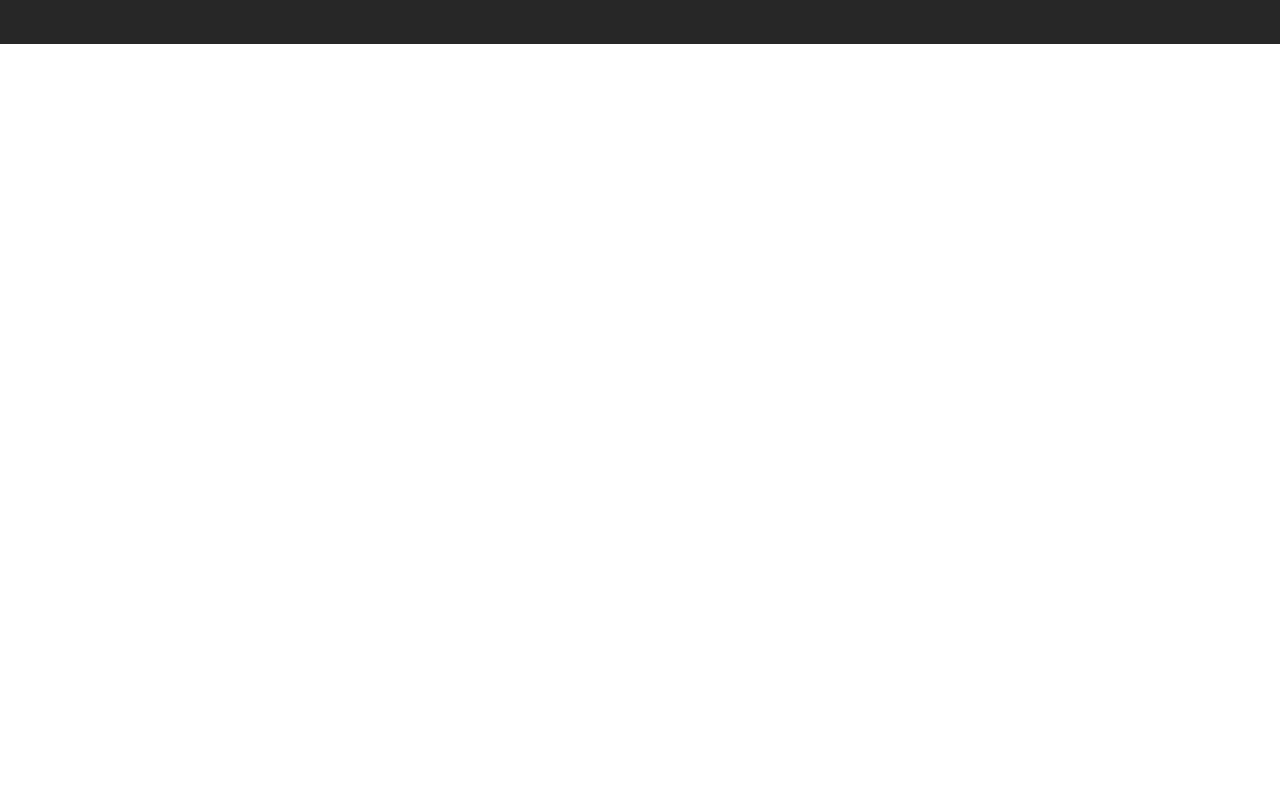
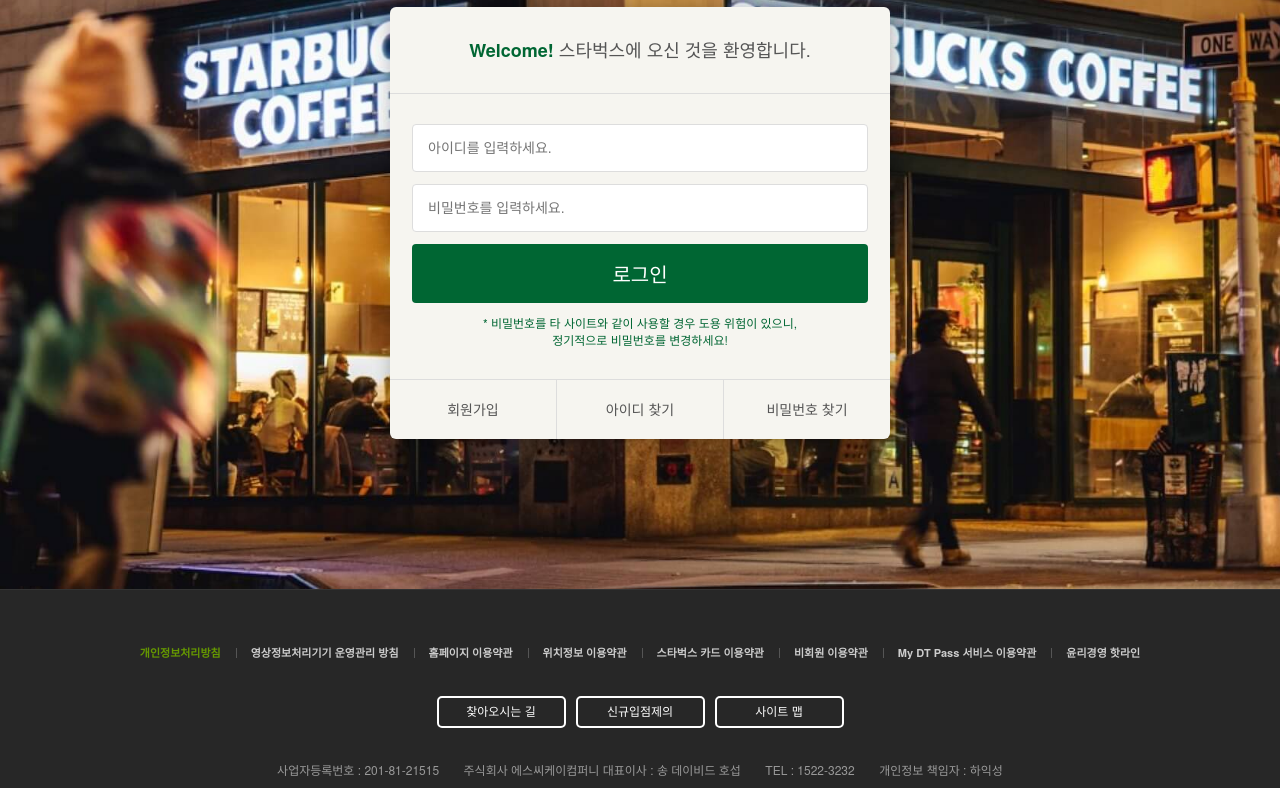
Before and after one commit to uuuuooii/starbucks, a plain HTML site: page signin/index.html in a window 1280 px wide. Shown: the part 279-1067 px from the top of the page. Before the commit the page ends 800 px from the top, so only its background shows below. Drawn offline with nearby package versions, Linux system fonts and the light colour scheme.

Commit message:
로그인 페이지 완성

```diff
--- /dev/null
+++ b/css/signin.css
@@ -0,0 +1,79 @@
+.signin {
+    margin-top: 120px;
+    padding: 100px 0 150px;
+    background-image:  url("../images/signin_bg.jpg");
+    background-repeat: no-repeat ;
+    background-position: center;
+    background-attachment: fixed;
+    background-size: cover;
+}
+.signin h1 {
+    color: #fff;
+    font-size: 30px;
+    font-weight: 700;
+    text-align: center;
+    margin-bottom: 24px;
+}
+.signin__card {
+    width: 500px;
+    margin: 0 auto;
+    border-radius: 6px;
+    background-color: #F6F5F0;
+    box-shadow: 2px 2px 20px rgba(0,0,0,.3);
+    color: #555;
+}
+.signin__card h2 {
+    padding: 30px;
+    font-size: 18px;
+    text-align: center;
+    border-bottom: 1px solid #ddd;
+}
+.signin__card h2 strong {
+    font-weight: 700;
+    color: #006633;
+}
+.signin__card form {
+    padding: 30px 22px;
+}
+.signin__card form input {
+    width: 100%;
+    margin-bottom: 12px;
+    padding: 15px;
+    border: 1px solid #ddd;
+    border-radius: 4px;
+    outline: none;
+    box-sizing: border-box;
+    font-size: 14px;
+}
+/* []<- 속성 선택자 */
+.signin__card form [type="submit"] {
+    background-color: #006633;
+    border: none;
+    color: #fff;
+    font-size: 20px;
+    cursor: pointer;
+}
+.signin__card form p {
+    font-size: 12px;
+    color: #006633;
+    text-align: center;
+}
+.signin__card .actions {
+    display: flex;
+    border-top: 1px solid #ddd;
+}
+.signin__card .actions a {
+    flex-grow: 1;
+    flex-basis: 0;
+    text-align: center;
+    padding: 20px;
+    color: #555;
+    font-size: 14px;
+    border-right: 1px solid #ddd;
+}
+.signin__card .actions a:last-child {
+    border-right: none;
+}
+.signin__card .actions a:hover {
+    text-decoration: underline;
+}
--- a/signin/index.html
+++ b/signin/index.html
@@ -28,6 +28,7 @@
     <link href="https://fonts.googleapis.com/css2?family=Material+Symbols+Outlined" rel="stylesheet" />
     <link rel="stylesheet" href="https://fonts.googleapis.com/icon?family=Material+Icons" />
     <link rel="stylesheet" href="../css/common.css" />
+    <link rel="stylesheet" href="../css/signin.css" />
 
 
     <script defer src="../js/common.js"></script>
@@ -386,7 +387,26 @@
 
 
     <section class="signin">
-
+        <h1>로그인</h1>
+        <div class="signin__card">
+            <h2>
+                <strong>Welcome!</strong> 스타벅스에 오신 것을 환영합니다.
+            </h2>
+            <form>
+                <input type="text" placeholder="아이디를 입력하세요." />
+                <input type="password" placeholder="비밀번호를 입력하세요." />
+                <input type= "submit" value="로그인">
+                <p>
+                    * 비밀번호를 타 사이트와 같이 사용할 경우 도용 위험이 있으니, <br />
+                    정기적으로 비밀번호를 변경하세요!
+                </p>
+            </form>
+            <div class="actions">
+                <a href="javascript:void(0)">회원가입</a>
+                <a href="javascript:void(0)">아이디 찾기</a>
+                <a href="javascript:void(0)">비밀번호 찾기</a>
+            </div>
+        </div>
     </section>
 
     <!-- FOOTER 가장하단 부분 -->
```
